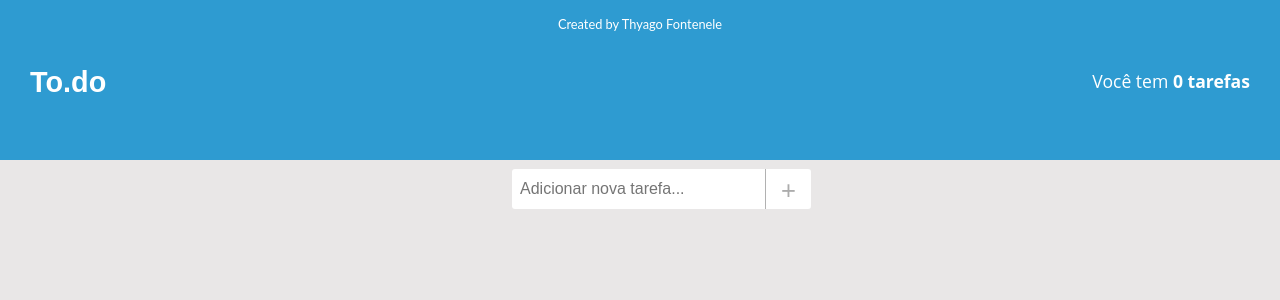
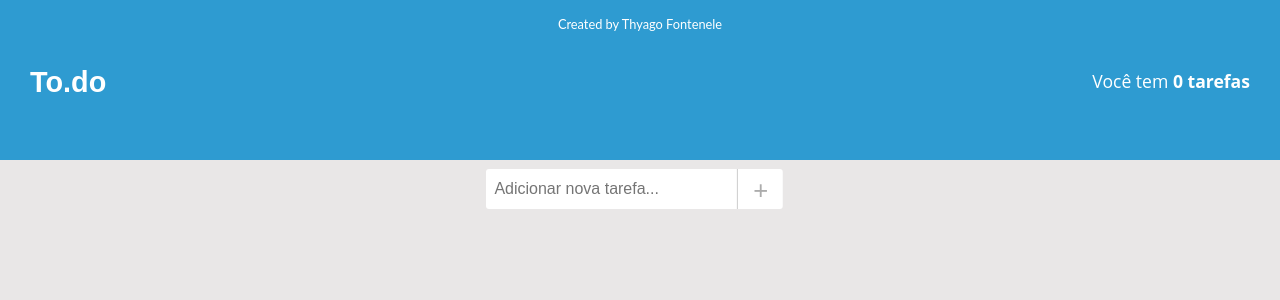
Before and after one commit to ThyagoFontenele/TodoList-React, a React (Create React App) app: page / in a window 1280 px wide. Shown: the top 300 px of the page. Built offline with nearby package versions, Linux system fonts and the light colour scheme.

Commit message:
problema vercel

```diff
--- a/src/pages/HomePage.module.css
+++ b/src/pages/HomePage.module.css
@@ -3,7 +3,7 @@ body{
 }
 .input {
     position: relative;
-    left: 50%;
+    left: 48%;
     transform: translate(-50%,-30%);
     border: none;
     font-size: 1rem;
@@ -15,8 +15,8 @@ body{
 }
 .button {
     position: relative;
-    left: 50%;
-    transform: translate(-285%,-17.5%);
+    left: 48%;
+    transform: translate(-290%,-17.5%);
     cursor: pointer;
     border: none;
     border-radius: 0px 3px 3px 0px;
```
